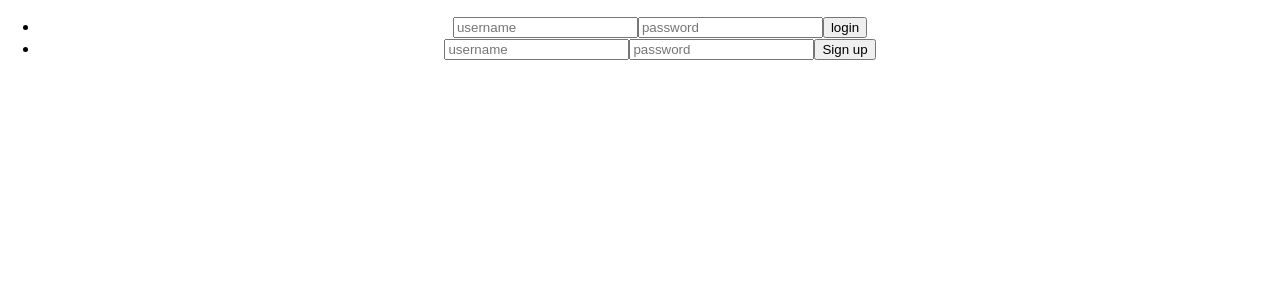
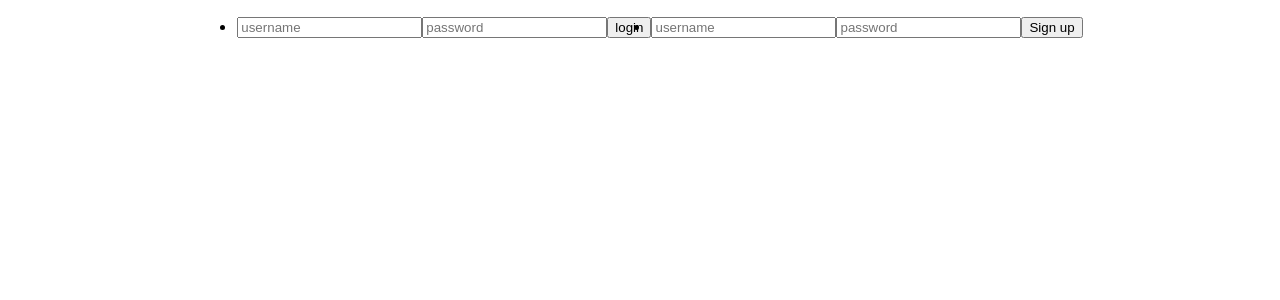
Before and after one commit to team-builder-build-weeks/Team-Builder-FE, a React (Create React App) app in the folder team-builder/: page / in a window 1280 px wide. Shown: the top 300 px of the page. Built offline with nearby package versions, Linux system fonts and the light colour scheme.

Commit message:
make login buttons horizontal

```diff
--- a/team-builder/src/App.css
+++ b/team-builder/src/App.css
@@ -35,3 +35,12 @@
 .project-wrap{
   border: 1px solid gray;
 }
+
+.login-buttons {
+  display: flex;
+  justify-content: center
+}
+
+.login-buttons li {
+  justify-content: space-;
+}
--- a/team-builder/src/App.js
+++ b/team-builder/src/App.js
@@ -14,7 +14,7 @@ class App extends Component {
     return (
       <Router>
         <div className="App">
-          <ul>
+          <ul class="login-buttons">
             <li>
               <Link to='/login' component={Login}>Login</Link>
             </li>
```
Also changed, not shown: 1 other file (tests, documents, lock files or other folders).
